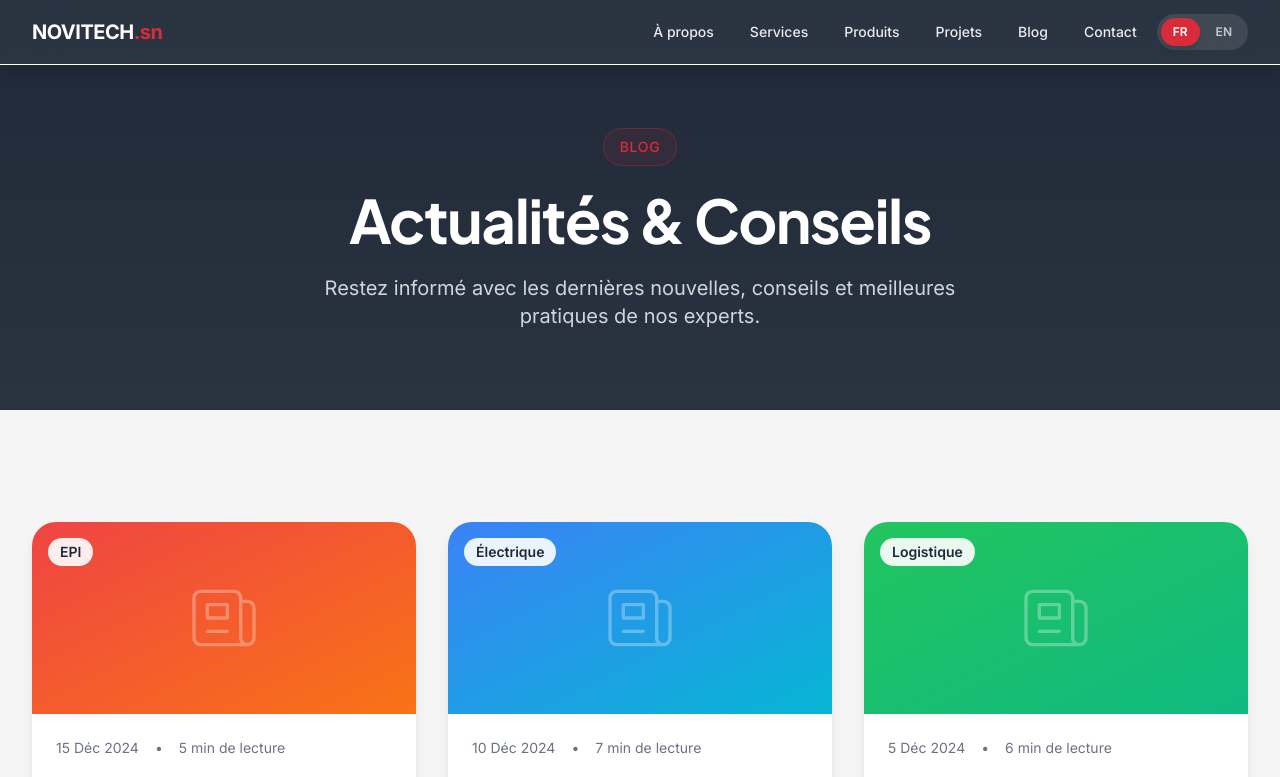
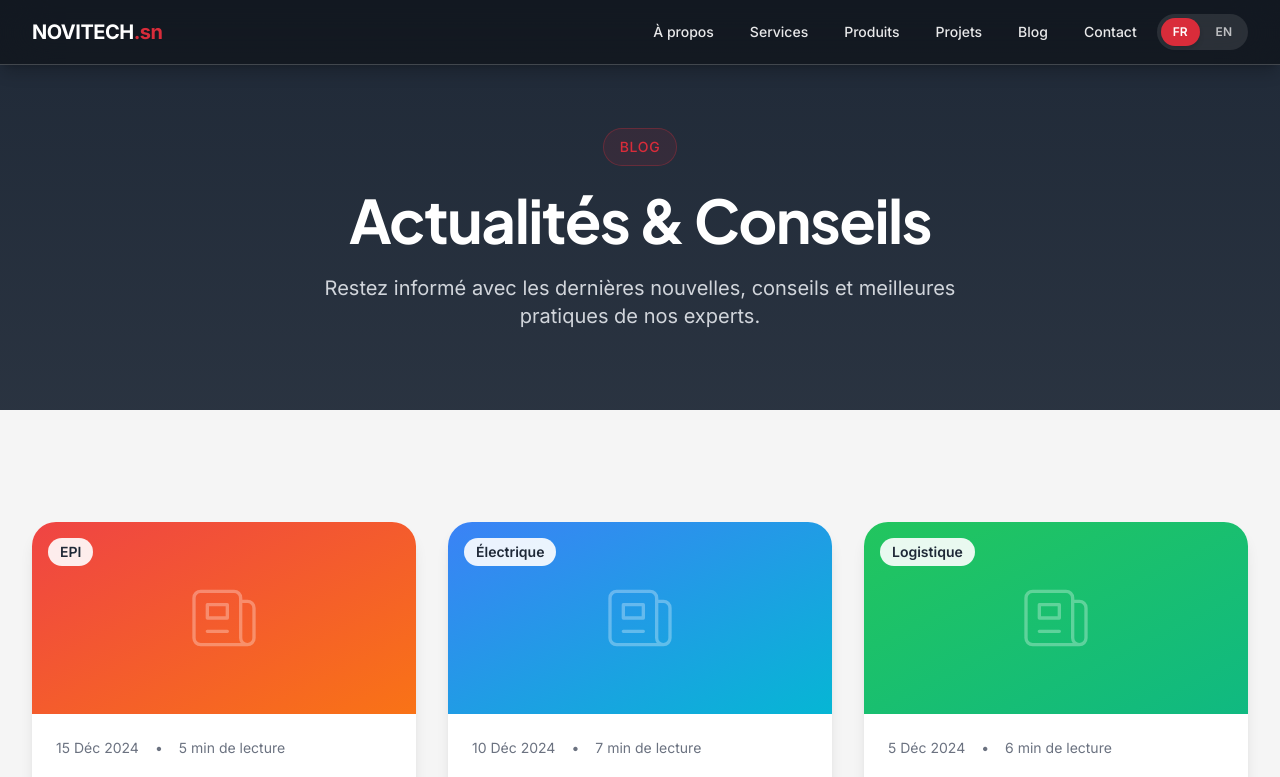
Before and after one commit to RawaneG/B2B-Industrial, a Next.js app: page /blog in a window 1280 px wide. Shown: the top 777 px of the page. Built offline with nearby package versions, Linux system fonts and the light colour scheme.

Commit message:
feat: update Navbar background color for improved contrast and visibility

```diff
--- a/components/Navbar.js
+++ b/components/Navbar.js
@@ -25,7 +25,7 @@
   );
 
   return (
-    <nav className="fixed top-0 left-0 w-full bg-white/5 backdrop-blur-xl z-50 border-b border-white shadow-lg shadow-black/10">
+    <nav className="fixed top-0 left-0 w-full bg-black/40 backdrop-blur-xl z-50 border-b border-white/20 shadow-lg shadow-black/20">
       <div className="max-w-7xl mx-auto px-4 sm:px-6 lg:px-8 h-16 flex items-center justify-between">
         {/* Logo */}
         <div className="flex items-center space-x-4">
@@ -89,7 +89,7 @@
             initial={{ opacity: 0, height: 0 }}
             animate={{ opacity: 1, height: 'auto' }}
             exit={{ opacity: 0, height: 0 }}
-            className="md:hidden bg-white/5 backdrop-blur-xl border-t border-white"
+            className="md:hidden bg-black/40 backdrop-blur-xl border-t border-white/20"
           >
             <div className="px-4 py-4 space-y-2">
               {navLinks.map((link) => (
```
